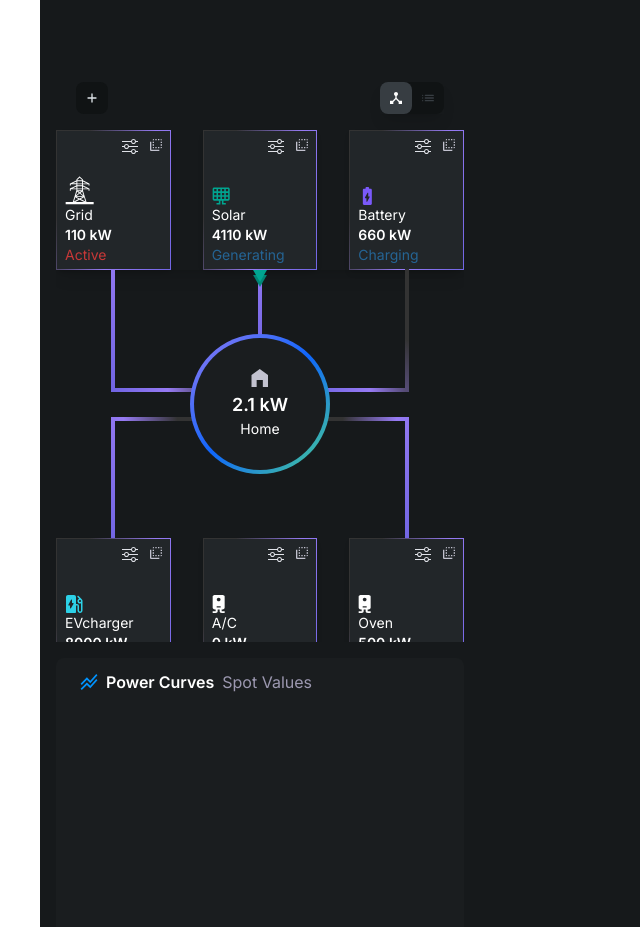
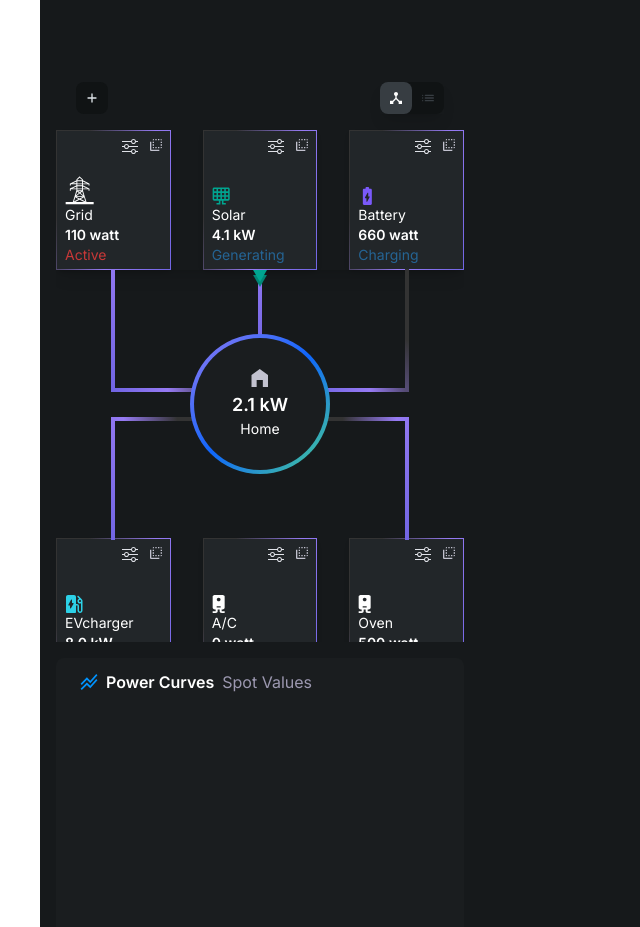
Before and after one commit to pountzas/smart-home-v2, a Next.js app: page / in a window 1280 px wide. Shown: the part 3800-4727 px from the top of the page, without its empty margins (0-640 px from the left). Built offline with nearby package versions, Linux system fonts and the light colour scheme; what tailwindcss-border-gradients would draw is missing.

Commit message:
LiveSensor: change value watt to Kw

```diff
--- a/components/powerFlow/LiveSensorItem.tsx
+++ b/components/powerFlow/LiveSensorItem.tsx
@@ -82,7 +82,7 @@ function LiveSensorItem({
         }
 
       ${flowMiniVersion ? `h-[64px]` : `h-[140px]`}
-      z-0 flex w-[85px] sm:w-[114.67px] flex-col justify-between cursor-pointer bg-tertiary p-1 shadow-md`}
+       flex w-[85px] sm:w-[114.67px] flex-col justify-between cursor-pointer bg-tertiary p-1 shadow-md`}
       >
         {!flowMiniVersion && (
           <div className="flex items-start justify-end pt-1 pr-1 space-x-3 text-textPrimary">
@@ -124,7 +124,12 @@ function LiveSensorItem({
                   flowMiniVersion ? "text-xs" : "2xl:text-lg font-semibold"
                 } whitespace-nowrap`}
               >
-                {value > 0 ? value : value * -1} kW
+                {value > 0
+                  ? value > 800
+                    ? (value / 1000).toFixed(1)
+                    : value.toFixed(0)
+                  : 0}{" "}
+                {value > 800 ? "kW" : "watt"}
               </p>
             ) : (
               <LostSignalIcon />
```
